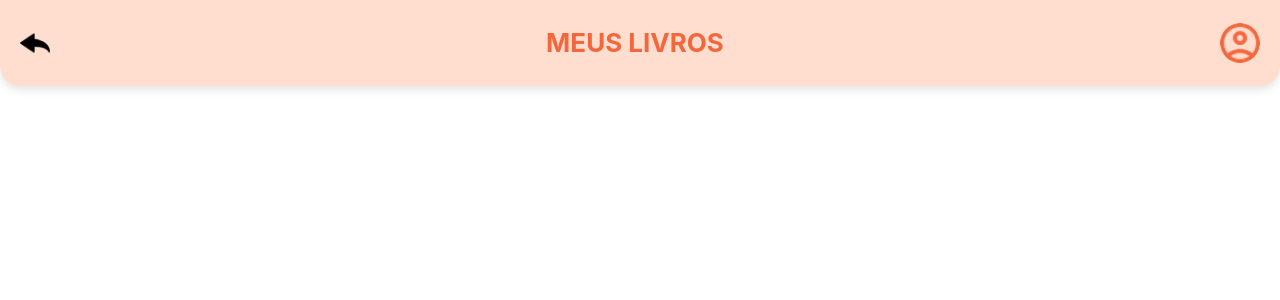
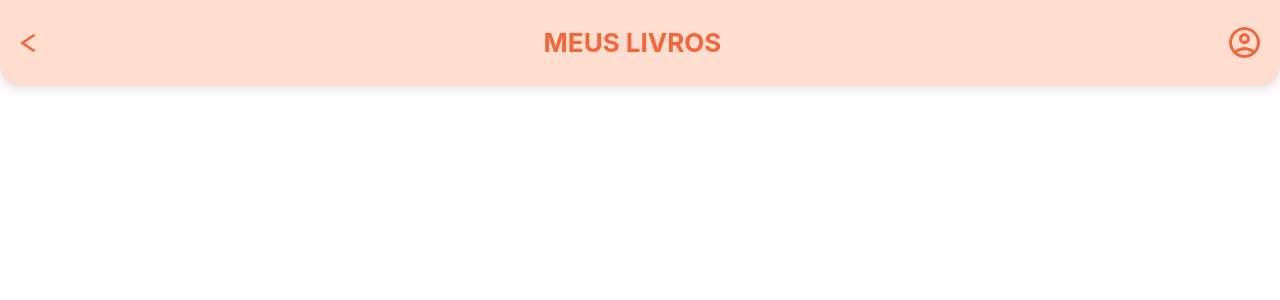
Before and after one commit to AGES-2024-2-VIR/VIR---frontend, a React (Create React App) app in the folder vir/: page / in a window 1280 px wide. Shown: the top 300 px of the page. Built offline with nearby package versions, Linux system fonts and the light colour scheme.

Commit message:
Ajustes Finos

```diff
--- a/vir/src/components/bookshelf/bookshelf.css
+++ b/vir/src/components/bookshelf/bookshelf.css
@@ -18,14 +18,14 @@
   }
 
   .back-icon {
-    width: 30px;
-    height: 30px;
+    width: 16px;
+    height: 18px;
     cursor: pointer;
   }
 
   .profile-icon {
-    width: 40px;
-    height: 40px;
+    width: 31px;
+    height: 31px;
     border-radius: 50%;
     object-fit: cover;
     cursor: pointer;
```
Also changed, not shown: vir/src/components/bookshelf/arrow.png.
